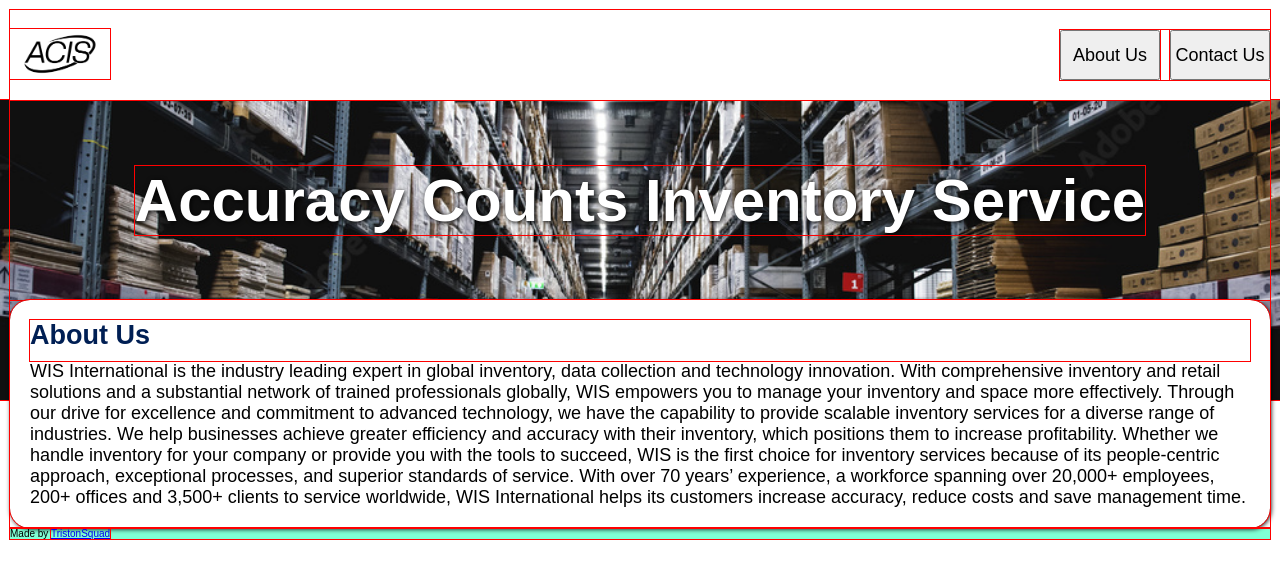
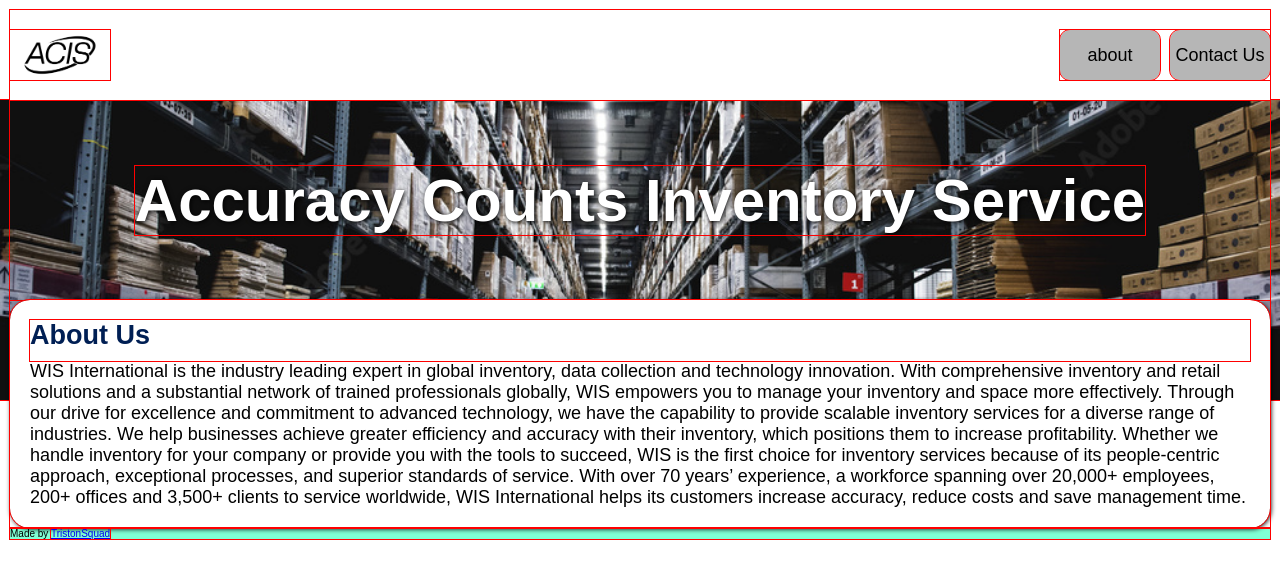
Before and after one commit to tman2747/ACIS, a React (Vite) app: page / in a window 1280 px wide. Shown: the top 578 px of the page. Built offline with nearby package versions, Linux system fonts and the light colour scheme; a web font is replaced by a local one.

Commit message:
add links in nav bar and adjust styles to use link

```diff
--- /dev/null
+++ b/src/components/About.jsx
@@ -0,0 +1,14 @@
+import "../styles/HomePage.css";
+import NavBar from "./NavBar";
+import Footer from "./footer";
+function About() {
+  return (
+    <>
+      <NavBar />
+      <div>NO CONTENT YET</div>
+      <Footer />
+    </>
+  );
+}
+
+export default About;
--- a/src/components/NavBar.jsx
+++ b/src/components/NavBar.jsx
@@ -1,13 +1,18 @@
 import "../styles/NavBar.css";
+import { Link } from "react-router-dom";
 function NavBar() {
   return (
     <div className="navBar">
-      <button className="imageButton">
+      <Link to="/">
         <img src="src/assets/ACIS.png" alt="" className="navBarImage" />
-      </button>
+      </Link>
       <menu>
-        <button>About Us</button>
-        <button>Contact Us</button>
+        <Link to="/about" className="navButton">
+          about
+        </Link>
+        <Link to="/contact" className="navButton">
+          Contact Us
+        </Link>
       </menu>
     </div>
   );
--- a/src/styles/NavBar.css
+++ b/src/styles/NavBar.css
@@ -14,14 +14,26 @@
   align-items: center;
   gap: 10px;
 }
-button {
+.navButton {
   height: 50px;
   font-size: 18px;
   width: 100px;
+  display: flex;
+  justify-content: center;
+  align-items: center;
+  background-color: rgb(182, 182, 182);
+  border-radius: 10px;
+  line-height: 1;
+  text-decoration: none;
+  color: inherit;
+}
+.navButton:hover {
+  background: #c2c2c2;
 }
 
 .navBarImage {
   height: 50px;
+  display: block; /* removes inline spacing under images */
 }
 .navBarImage:hover {
   background-color: rgb(240, 240, 240);
```
Also changed, not shown: src/router.jsx (+5 -4 lines).
